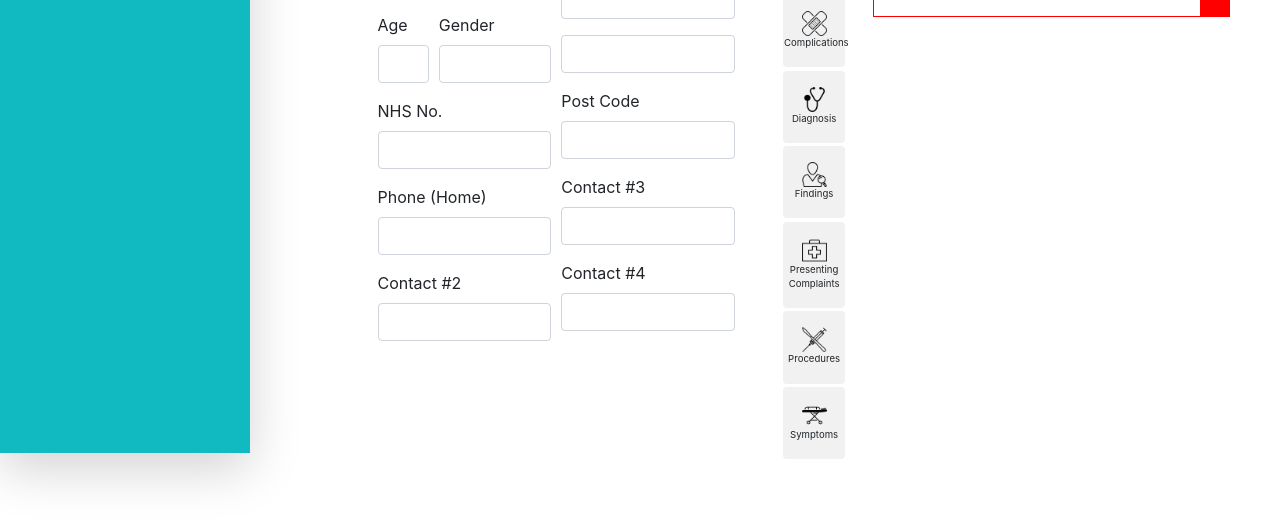
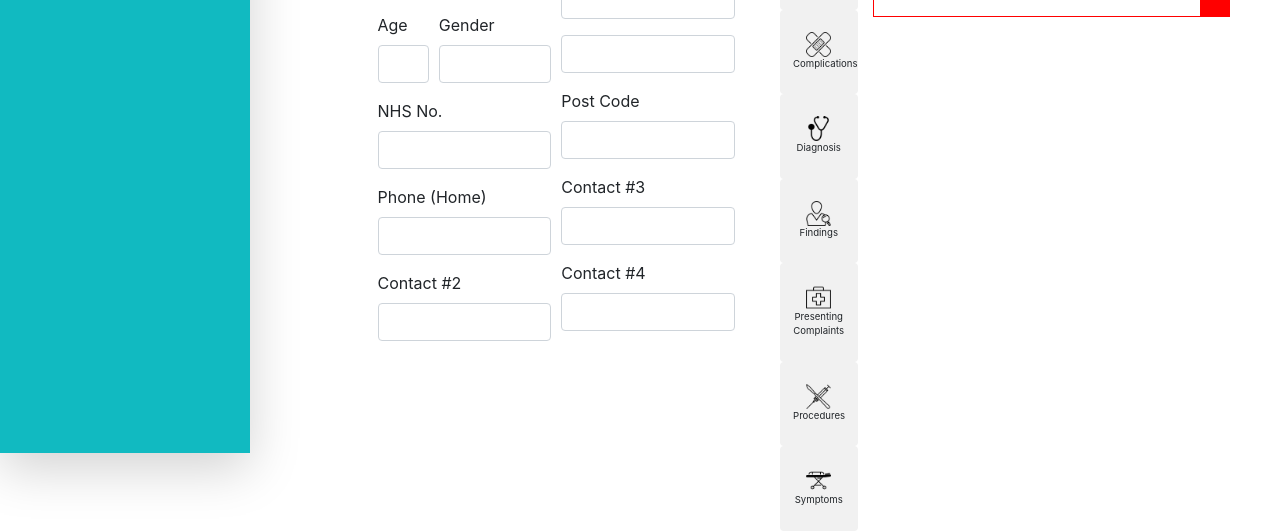
Before and after one commit to riz-l/oneED, a plain HTML site: page index.html in a window 1280 px wide. Shown: the part 414-945 px from the top of the page. Drawn offline with nearby package versions, Linux system fonts and the light colour scheme.

Commit message:
Fixed top navigation

```diff
--- a/assets/css/style.css
+++ b/assets/css/style.css
@@ -362,13 +362,13 @@ a {
   margin-top: 15px;
 }
 
-button {
+.icon-button-click {
   padding: 0% !important;
   margin: 4% !important;
   width: 80% !important;
 }
 
-button:focus {
+.icon-button-click:focus {
   border: none !important;
   outline: none !important;
 }
```
